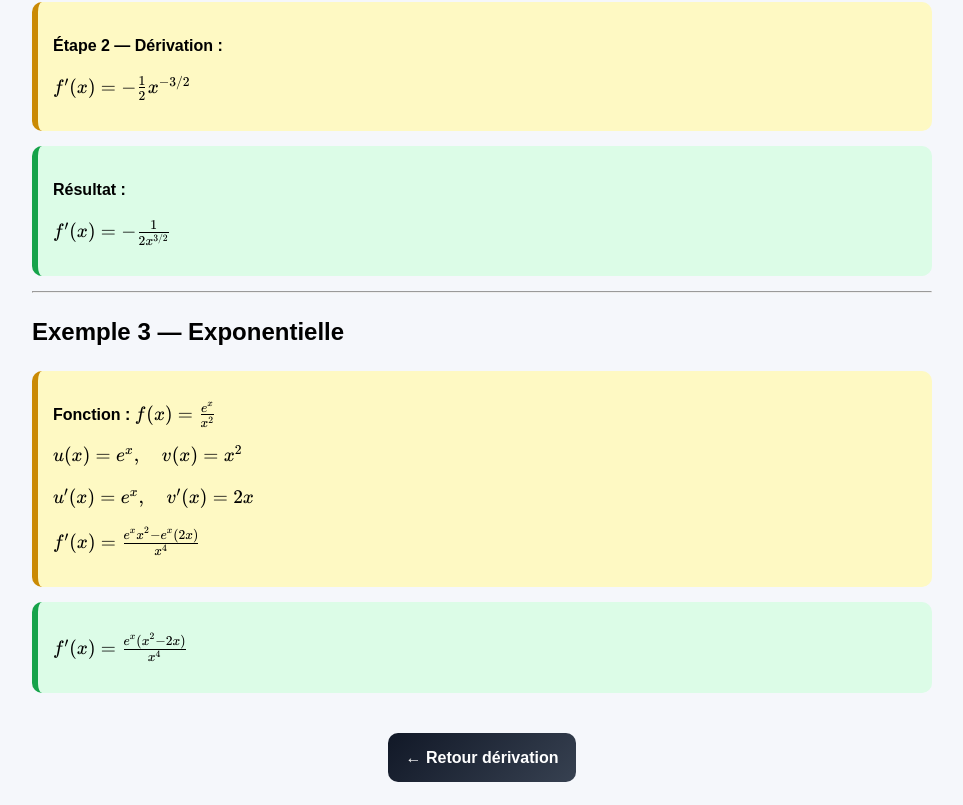
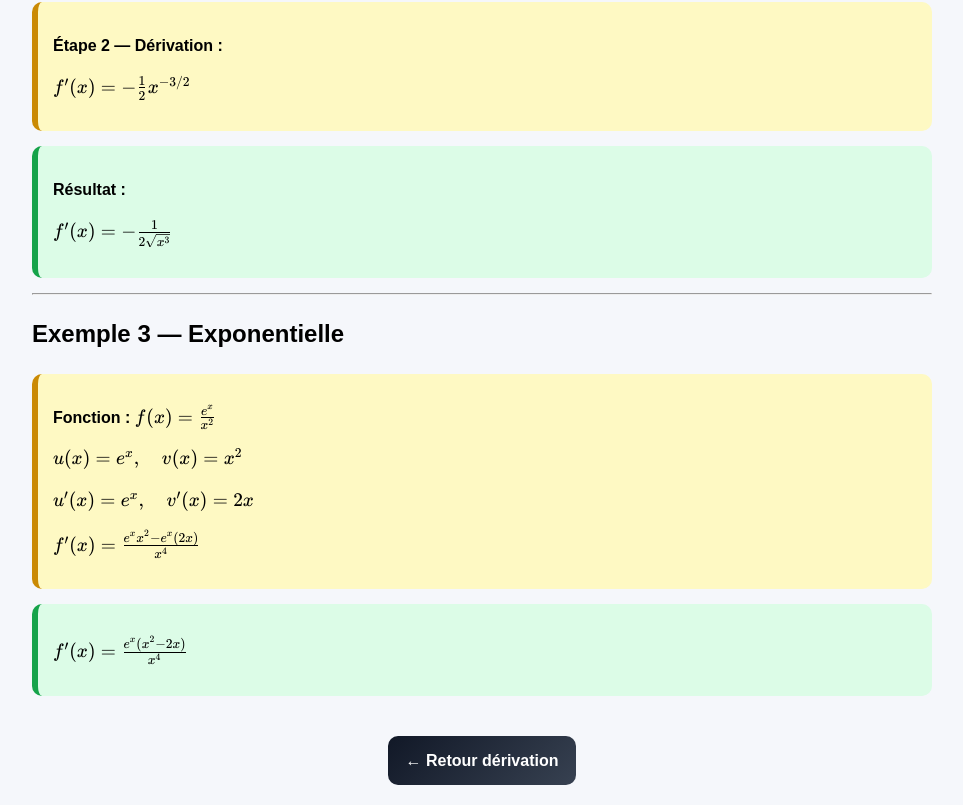
Before and after one commit to MathQcCa/MathQcSite, a plain HTML site: page derivation/quotient.html in a window 1280 px wide. Shown: the part 2266-3071 px from the top of the page, without its empty margins (158-1121 px from the left). Drawn offline with nearby package versions, Linux system fonts and the light colour scheme.

Commit message:
Update derivative notation in quotient.html

```diff
--- a/derivation/quotient.html
+++ b/derivation/quotient.html
@@ -255,7 +255,7 @@ main {
 <div class="box result">
   <p><b>Résultat :</b></p>
   <p>
-    \( f'(x)= -\frac{1}{2x^{3/2}} \)
+    \( f'(x)= -\frac{1}{2\sqrt{x^3}} \)
   </p>
 </div>
 
```
